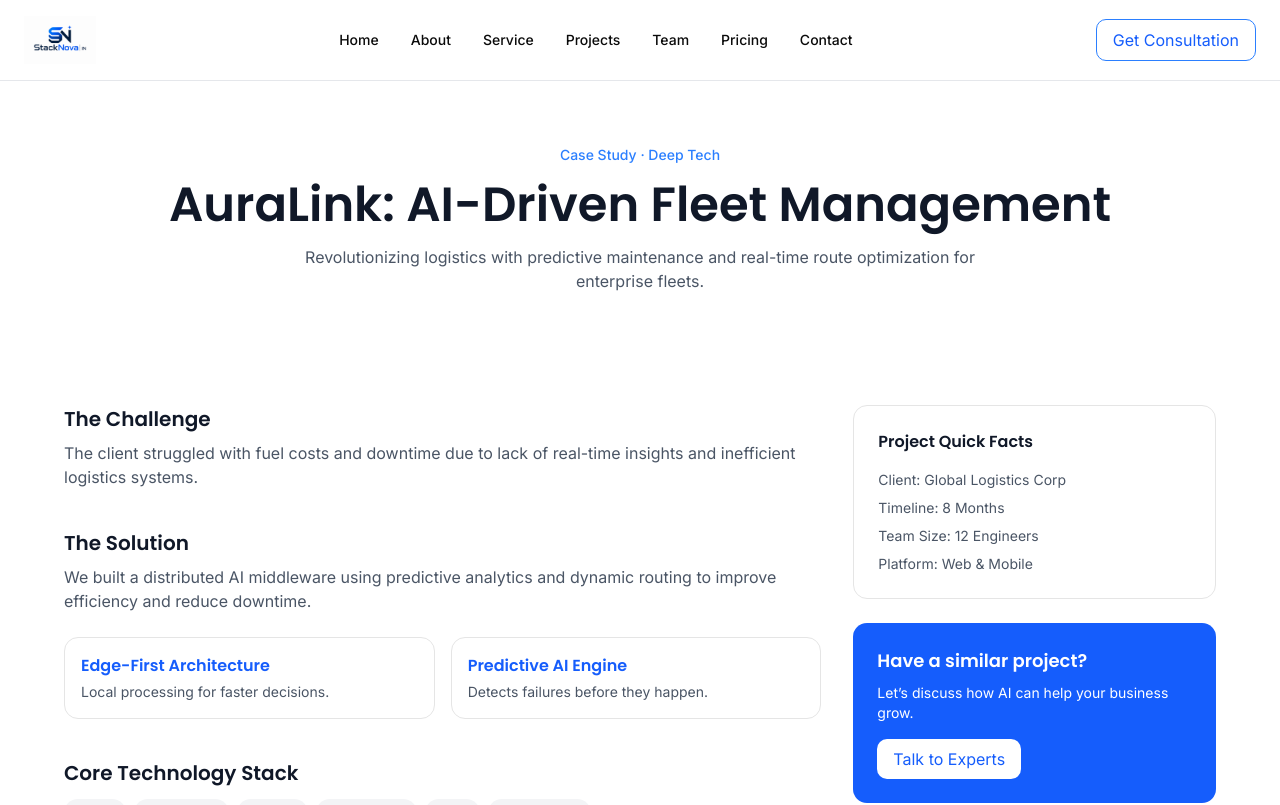
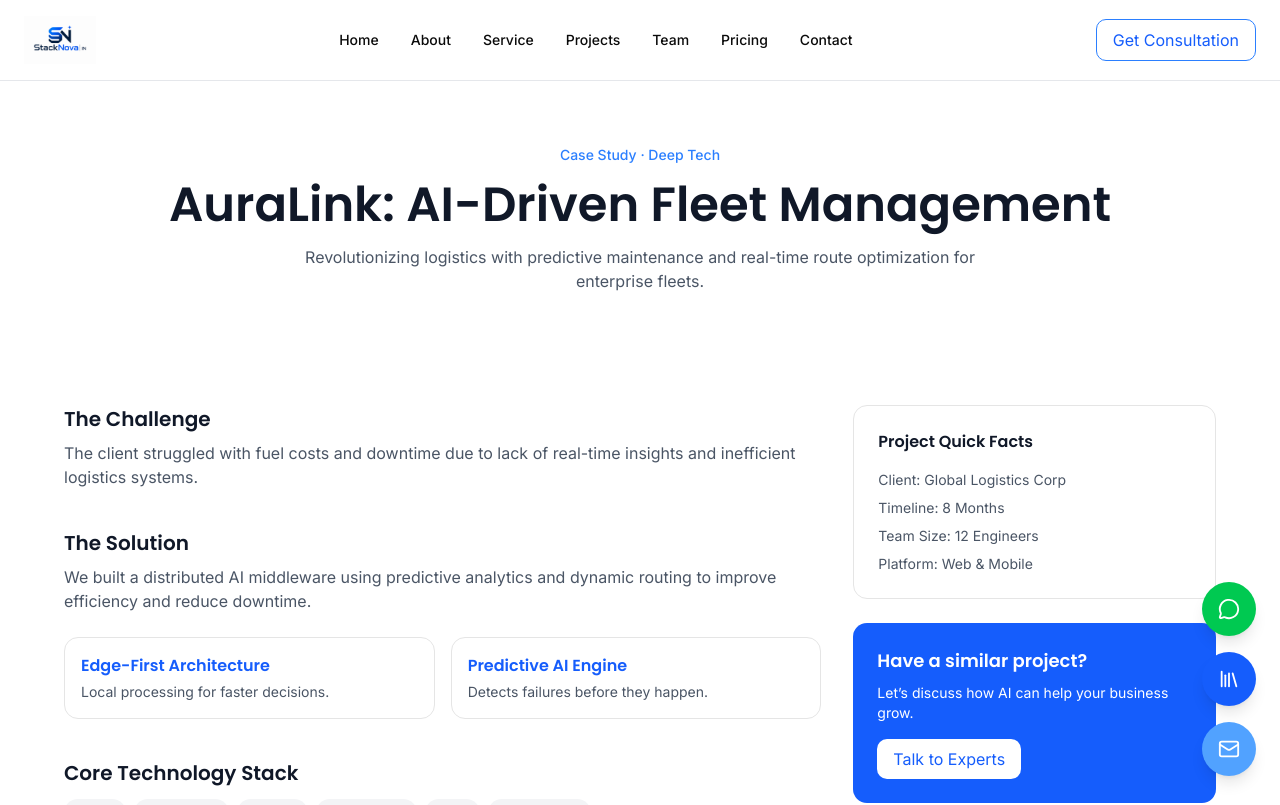
Before and after one commit to hemantgupta98/StackNova, a Next.js app in the folder frontend/: page /src/projects in a window 1280 px wide. Shown: the top 805 px of the page. Built offline with nearby package versions, Linux system fonts and the light colour scheme.

Commit message:
Add message floating icons

```diff
--- a/frontend/app/layout.tsx
+++ b/frontend/app/layout.tsx
@@ -2,6 +2,7 @@ import type { Metadata } from "next";
 import { Geist, Geist_Mono } from "next/font/google";
 import "./globals.css";
 import Header from "@/components/header";
+import FloatingActions from "@/components/ui/floatmessage";
 import favicon from "./favicon.png";
 
 const geistSans = Geist({
@@ -36,6 +37,7 @@ export default function RootLayout({
       <body className="min-h-full flex flex-col">
         <Header />
         {children}
+        <FloatingActions />
       </body>
     </html>
   );
--- /dev/null
+++ b/frontend/components/ui/floatmessage.tsx
@@ -0,0 +1,35 @@
+"use client";
+
+import { MessageCircle, Library, Mail } from "lucide-react";
+import Link from "next/link";
+
+export default function FloatingActions() {
+  return (
+    <div className="fixed bottom-6 right-6 flex flex-col gap-4 z-50">
+      {/* Chat Button */}
+      <Link
+        href="#"
+        className="bg-green-500 hover:bg-green-600 text-white p-4 rounded-full shadow-lg transition"
+      >
+        <MessageCircle size={22} />
+      </Link>
+
+      {/* LinkedIn */}
+      <Link
+        href="https://www.linkedin.com/company/stacknova-in"
+        target="_blank"
+        className="bg-blue-600 hover:bg-blue-700 text-white p-4 rounded-full shadow-lg transition"
+      >
+        <Library size={22} />
+      </Link>
+
+      {/* Email */}
+      <Link
+        href="hr.stacknova@email.com"
+        className="bg-blue-400 hover:bg-blue-500 text-white p-4 rounded-full shadow-lg transition"
+      >
+        <Mail size={22} />
+      </Link>
+    </div>
+  );
+}
```
